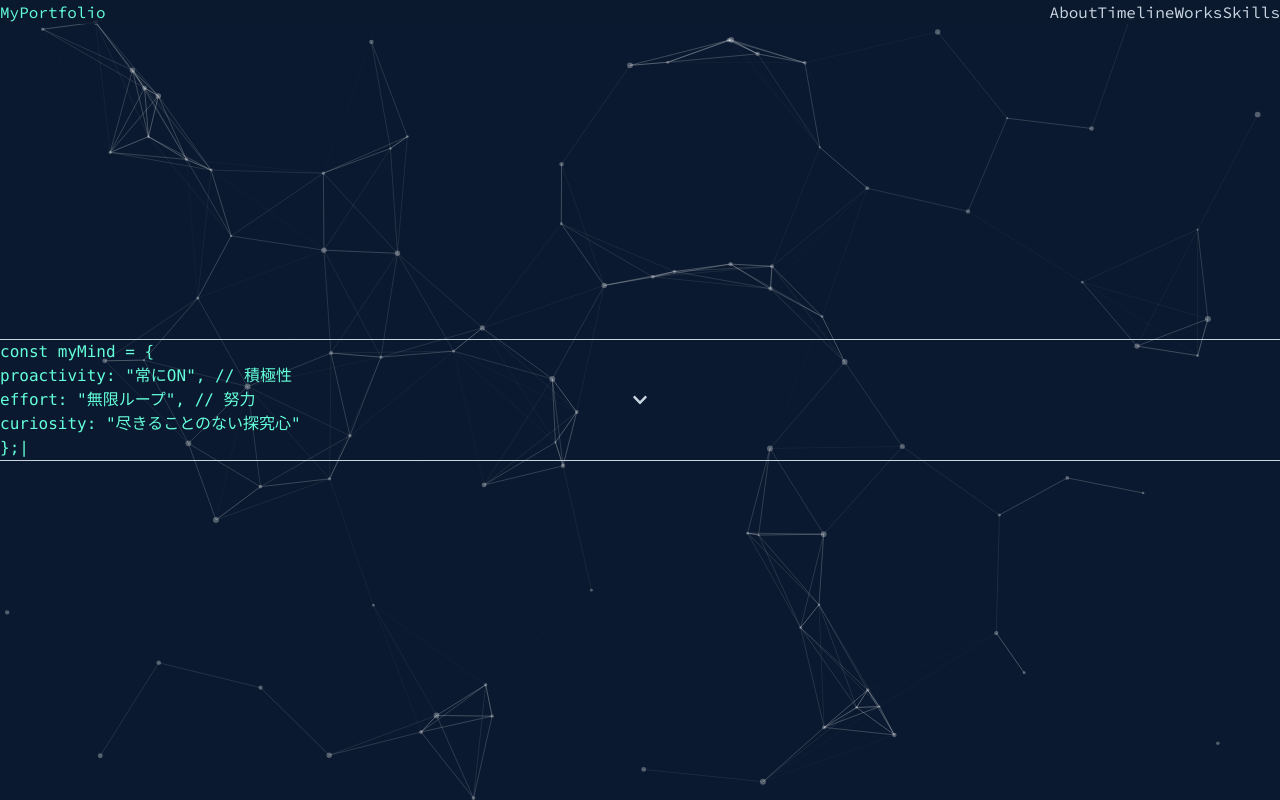
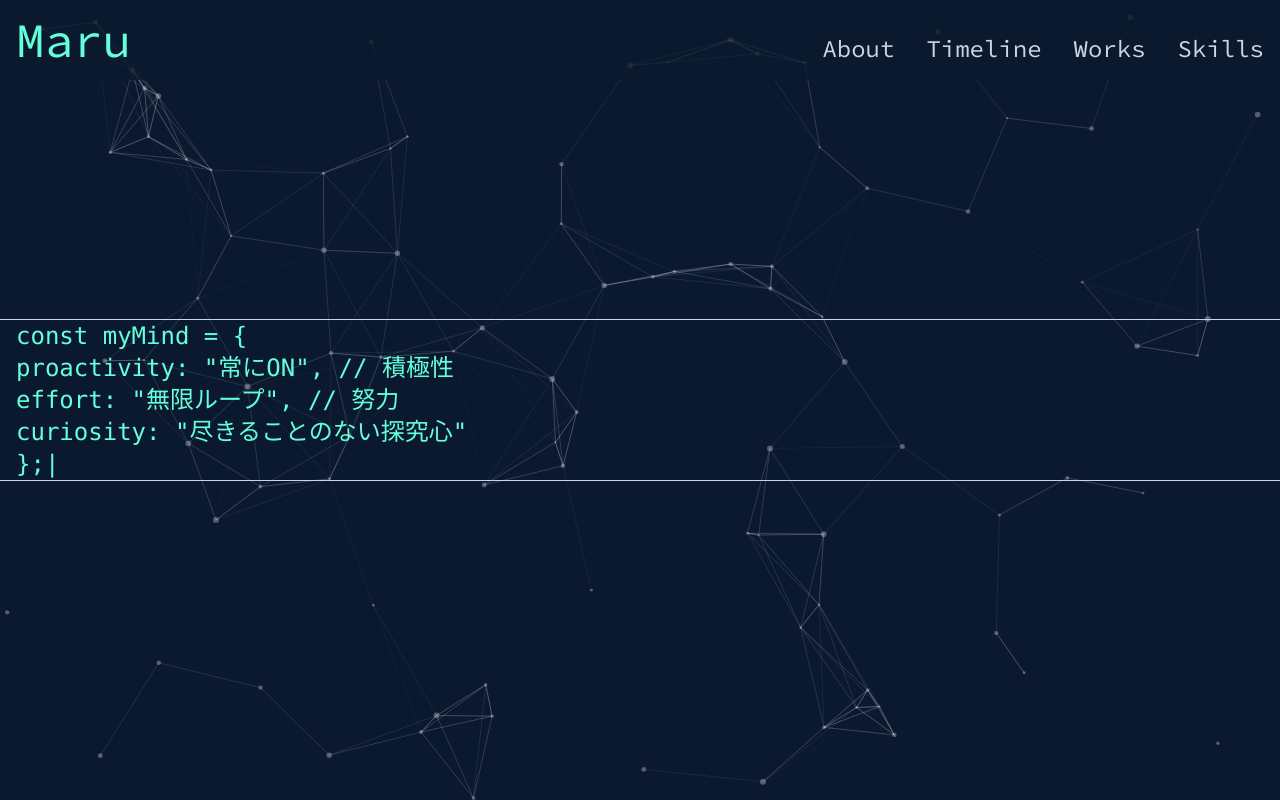
Before and after one commit to sushimaru2006/portfolio, a Next.js app: page / in a window 1280 px wide. Built offline with nearby package versions, Linux system fonts and the light colour scheme.

Commit message:
edit font size for header and hero

```diff
--- a/components/Header.tsx
+++ b/components/Header.tsx
@@ -4,14 +4,14 @@ const Header = () => {
   return (
     <header className="fixed top-0 z-40 w-full bg-[#0a192f]/80 backdrop-blur-sm">
       <nav className="container mx-auto flex max-w-4xl items-baseline justify-between p-4 text-slate-300">
-        <Link href="/" className="text-xl font-bold text-[#64ffda] hover:opacity-80 md:text-4xl lg:text-5xl">
-          MyPortfolio
+        <Link href="/" className="font-heading-xl space-sm font-bold text-[#64ffda] hover:opacity-80">
+          Maru
         </Link>
-        <ul className="flex space-x-4 font-mono text-sm md:space-x-6">
-          <li><Link href="/about" className="hover:text-[#64ffda]">About</Link></li>
-          <li><Link href="/timeline" className="hover:text-[#64ffda]">Timeline</Link></li>
-          <li><Link href="/works" className="hover:text-[#64ffda]">Works</Link></li>
-          <li><Link href="/skills" className="hover:text-[#64ffda]">Skills</Link></li>
+        <ul className="flex space-x-1 font-mono font-heading-sm">
+          <li><Link href="/about" className="hover:text-[#64ffda] space-sm">About</Link></li>
+          <li><Link href="/timeline" className="hover:text-[#64ffda] space-sm">Timeline</Link></li>
+          <li><Link href="/works" className="hover:text-[#64ffda] space-sm">Works</Link></li>
+          <li><Link href="/skills" className="hover:text-[#64ffda] space-sm">Skills</Link></li>
         </ul>
       </nav>
     </header>
--- a/components/Hero.tsx
+++ b/components/Hero.tsx
@@ -100,7 +100,7 @@ const Hero = () => {
       <div className="z-10 w-full max-w-2xl px-4">
         <div className="rounded-lg bg-gray-900/50 p-6 shadow-xl ring-1 ring-cyan-400/30">
           <pre className="text-left">
-            <code className="text-sm md:text-base lg:text-lg">
+            <code className="font-body-primary space-sm">
               <TypeAnimation
                 sequence={[codeText, 2000]} // テキストを表示し、2秒待つ
                 wrapper="span"
@@ -118,11 +118,11 @@ const Hero = () => {
       </div>
 
       {/* スクロールダウンアイコン */}
-      <div className="absolute bottom-10 z-10">
+      {/* <div className="absolute bottom-10 z-10">
         <a href="#about" aria-label="Scroll to about section">
           <FaChevronDown className="animate-bounce text-3xl text-slate-400 hover:text-cyan-400" />
         </a>
-      </div>
+      </div> */}
     </section>
   );
 };
```
